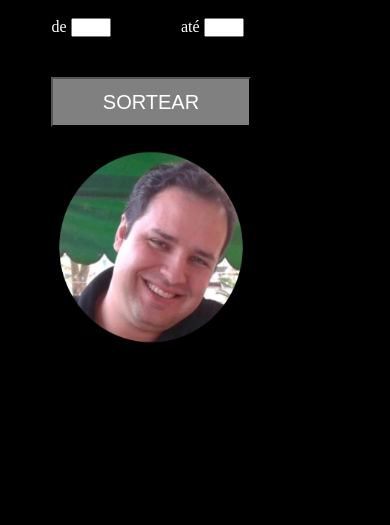
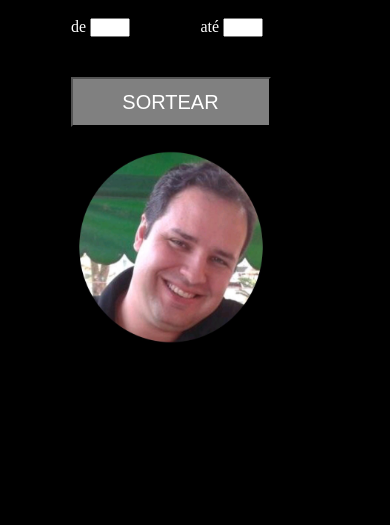
Before and after one commit to Andrecruzac85/sorteio, a plain HTML site: page index.html in a window 390 px wide. Shown: the part 319-844 px from the top of the page. Drawn offline with Linux system fonts and the light colour scheme.

Commit message:
margin left

```diff
--- a/styles.css
+++ b/styles.css
@@ -90,6 +90,6 @@ button{
 @media screen and (max-width: 600px) {
 
  main{
-    margin-left: -10%;
+    margin-left: -5%;
  }
 }
```
